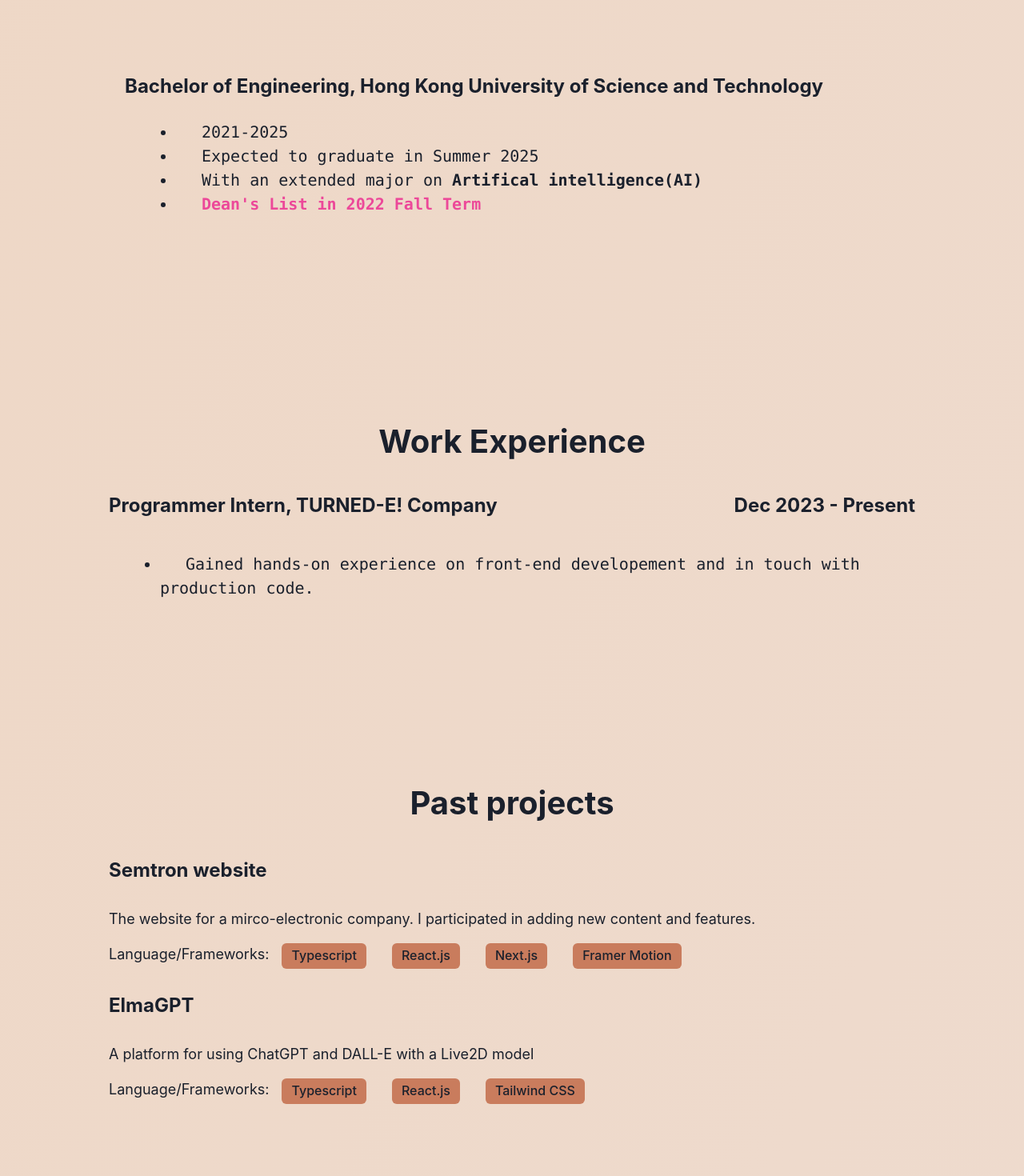
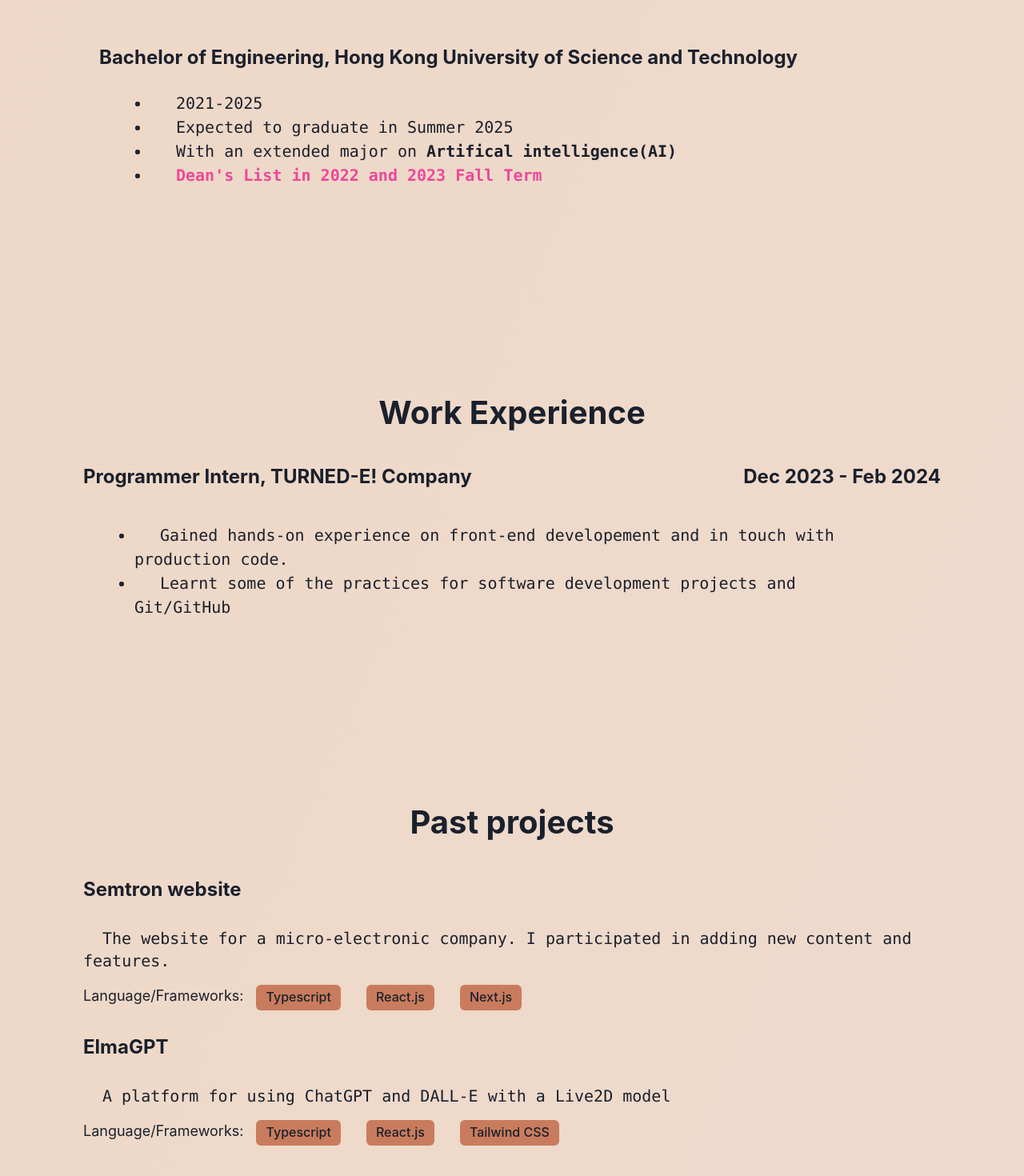
Before and after one commit to NeedSuqqort/personal-web, a React (Vite) app: page /about in a window 1280 px wide. Shown: the part 1186-2656 px from the top of the page at 80% size. Built offline with nearby package versions, Linux system fonts and the light colour scheme.

Commit message:
changed the structure of the web, adding detail page later

```diff
--- a/src/About.tsx
+++ b/src/About.tsx
@@ -1,6 +1,5 @@
 import { useEffect, useRef } from "react";
-import { useNavigate } from "react-router-dom";
-import { Box, Button, Spacer, Flex } from "@chakra-ui/react";
+import { Box, Spacer, Flex } from "@chakra-ui/react";
 import { topicsInterested } from "./constants";
 import "./index.css";
 import Projects from "./Projects";
@@ -11,17 +10,13 @@ const About = () => {
   useEffect(() => {
     window.scrollTo(0, 0);
   }, []);
-  const navigate = useNavigate();
   const pos = useRef(null);
   const inView = useInView(pos, { once: true });
   console.log(inView);
 
   return (
     <Box minHeight={"100vh"}>
-      <div className="space-y-4 items-center px-8 py-6">
-        <h1 className="text-3xl text-center text-yellow-600 font-bold">
-          About me
-        </h1>
+      <div className="space-y-4 items-center py-6">
         <Section>
           <p className="about-subheading">Personal info</p>
           <Box className="rounded-3xl" p={5} my={10}>
@@ -72,7 +67,7 @@ const About = () => {
                 </li>
                 <li>
                   <strong className="text-pink-500">
-                    Dean's List in 2022 Fall Term
+                    Dean's List in 2022 and 2023 Fall Term
                   </strong>
                 </li>
               </ul>
@@ -97,13 +92,17 @@ const About = () => {
               <h2 className="text-left">
                 Programmer Intern, TURNED-E! Company
               </h2>
-              <h2 className="text-right">Dec 2023 - Present</h2>
+              <h2 className="text-right">Dec 2023 - Feb 2024</h2>
             </Flex>
             <pre>
               <ul>
                 <li>
                   Gained hands-on experience on front-end developement and in
                   touch with production code.
+                </li>
+                <li>
+                  Learnt some of the practices for software development projects
+                  and Git/GitHub
                 </li>
               </ul>
             </pre>
@@ -117,19 +116,7 @@ const About = () => {
         <Section>
           <Projects />
         </Section>
-
         <Spacer py={20} />
-        <div className="flex justify-center">
-          <Button
-            className="flex place-self-center"
-            colorScheme="blue"
-            variant="outline"
-            onClick={() => navigate("/")}
-            my={10}
-          >
-            Go back to the main page
-          </Button>
-        </div>
       </div>
     </Box>
   );
--- a/src/Intro.tsx
+++ b/src/Intro.tsx
@@ -28,6 +28,8 @@ const Intro: React.FC<IntroTextProps> = ({
     const target = document.getElementById(id);
     const typingInterval: number = 80;
 
+    target?.setAttribute("style", `color: ${colors[index.current]}`);
+
     if (target) {
       const intervalText = setInterval(() => {
         if (letterCount === 0 && waiting === false) {
@@ -39,6 +41,7 @@ const Intro: React.FC<IntroTextProps> = ({
           setTimeout(() => {
             console.log(index.current);
             setX(1);
+            console.log(colors[index.current]);
             target.setAttribute("style", `color: ${colors[index.current]}`);
             setLetterCount((count) => count + x);
             setWaiting(false);
--- a/src/MainPage.tsx
+++ b/src/MainPage.tsx
@@ -1,9 +1,9 @@
-import { Button, Box, Spacer, Flex } from "@chakra-ui/react";
-import { Link } from "react-router-dom";
+import { Box, Spacer, Flex } from "@chakra-ui/react";
 import { useEffect } from "react";
-import { ArrowForwardIcon } from "@chakra-ui/icons";
 import Intro from "./Intro";
 import { mainPageIntro } from "./constants";
+import Section from "./Section";
+import About from "./About";
 
 function MainPage() {
   // const [stat, setStat] = useState("online");
@@ -70,7 +70,10 @@ function MainPage() {
         id="text"
         colors={["#C97C5D", "#B36A5E", "#EF7A85", "#DC758F"]}
       />
-      <Box px={20} textAlign={"center"}>
+      <Section>
+        <About />
+      </Section>
+      {/* <Box px={20} textAlign={"center"}>
         <Link to={"about"}>
           <Button
             my={10}
@@ -82,7 +85,7 @@ function MainPage() {
             Learn more about me
           </Button>
         </Link>
-      </Box>
+      </Box> */}
     </Box>
   );
 }
--- a/src/Projects.tsx
+++ b/src/Projects.tsx
@@ -14,7 +14,7 @@ export default function Projects() {
             my={4}
           >
             <Heading fontSize={"2xl"}>{project.title}</Heading>
-            <Text className="indent-6">{project.desc}</Text>
+            <pre className="indent-6">{project.desc}</pre>
             <Flex px={6}>
               <Text>Language/Frameworks: </Text>
               {project.tools.map((tool) => (
--- a/src/constants.ts
+++ b/src/constants.ts
@@ -17,8 +17,8 @@ export const projectData = [
   {
     id: 1,
     title: "Semtron website",
-    desc: "The website for a mirco-electronic company. I participated in adding new content and features.",
-    tools: ["Typescript", "React.js", "Next.js", "Framer Motion"],
+    desc: "The website for a micro-electronic company. I participated in adding new content and features.",
+    tools: ["Typescript", "React.js", "Next.js"],
     url: "",
   },
   {
--- a/src/index.css
+++ b/src/index.css
@@ -64,14 +64,13 @@ li {
 
 .waviy {
   position: relative;
-  -webkit-box-reflect: below -20px linear-gradient(transparent, rgba(0, 0, 0, 0.3));
+  -webkit-box-reflect: below -2px linear-gradient(transparent, rgba(0, 0, 0, 0.3));
   font-size: 160px;
 }
 .waviy span {
   /* font-family: 'Alfa Slab One', cursive; */
   position: relative;
   display: inline-block;
-  color: #000000;
   text-transform: uppercase;
   animation: waviy 2s infinite;
   background: linear-gradient(to bottom, #416788, #7389ae 45%, #81d2c7);
@@ -114,6 +113,6 @@ li {
   position: relative;
   display: inline-block;
   left: 10px;
-  color: white;
+  color: #eee2df;
   font-size: 4rem;
 }
```
